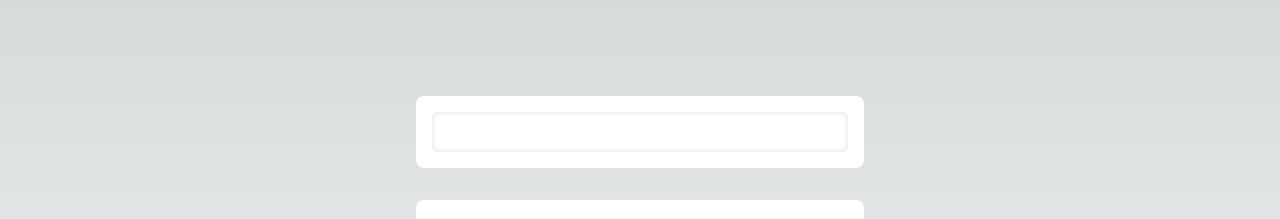
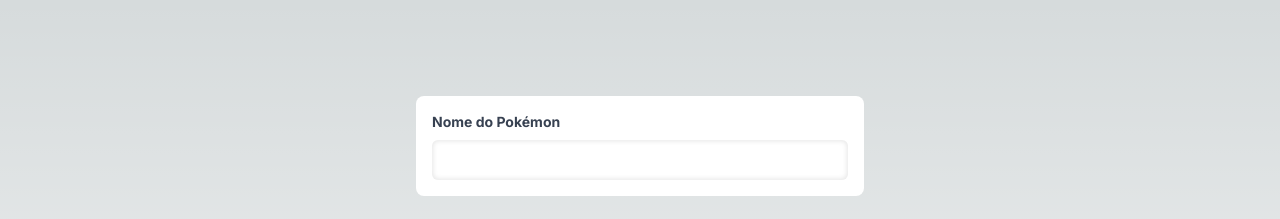
Before and after one commit to GuilhermeMeduza/TailwindStudy, a Next.js app: page / in a window 1280 px wide. Shown: the top 219 px of the page. Built offline with nearby package versions, Linux system fonts and the light colour scheme.

Commit message:
Label working

```diff
--- a/src/app/page.tsx
+++ b/src/app/page.tsx
@@ -8,13 +8,19 @@
 import Pokemon from "@/assets/pokemon.png";
 import Input from "@/components/Input";
 import { useState } from "react";
+import Label from "@/components/Label";
 
 export default function Home() {
   const [name, setName] = useState("");
   return (
     <main className="flex min-h-screen flex-col items-center justify-start gap-y-8 p-24">
-      <Card className="flex flex-col items-center">
-        <Input onChange={(e) => setName(e.target.value)} value={name} />
+      <Card className="flex flex-col items-start gap-y-2">
+        <Label htmlFor="name">Nome do Pokémon</Label>
+        <Input
+          id="name"
+          onChange={(e) => setName(e.target.value)}
+          value={name}
+        />
       </Card>
       <Card className="flex flex-col items-center">
         <Title>
--- /dev/null
+++ b/src/components/Label.tsx
@@ -0,0 +1,18 @@
+type LabelProps = {
+  children?: React.ReactNode;
+  className?: string;
+  htmlFor?: string;
+};
+
+const Label = ({ children, className, htmlFor }: LabelProps) => {
+  return (
+    <label
+      className={`class="block text-gray-700 text-sm font-bold mb-2" for="username" ${className}`}
+      htmlFor={htmlFor}
+    >
+      {children}
+    </label>
+  );
+};
+
+export default Label;
```
